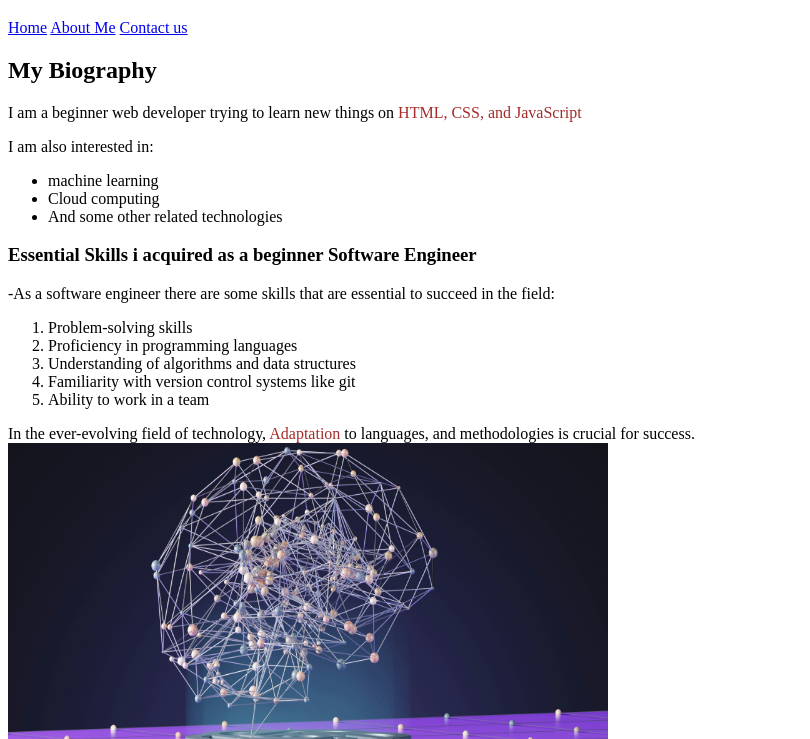
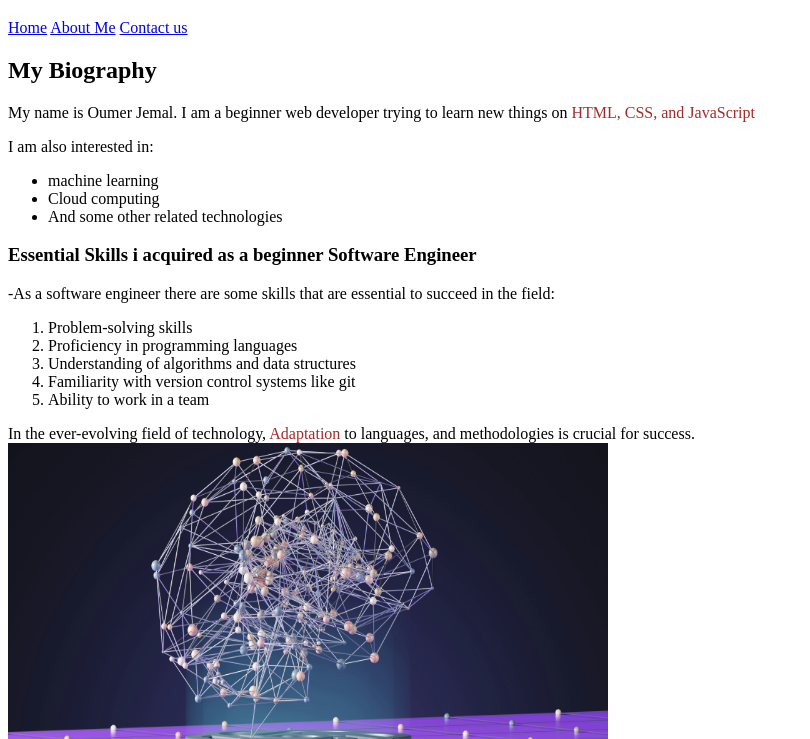
Before and after one commit to oumerjm/MyPortfolio, a plain HTML site: page index.html in a window 1280 px wide. Shown: the part 61-800 px from the top of the page, without its empty margins (0-810 px from the left). Drawn offline with Linux system fonts and the light colour scheme.

Commit message:
forgot my name

```diff
--- a/index.html
+++ b/index.html
@@ -18,7 +18,7 @@
         <div>
             <section>
                 <h2>My Biography</h2>
-                <p>I am a beginner web developer trying to learn new things on <span style="color: brown;">HTML, CSS, and JavaScript</span></p>
+                <p> My name is Oumer Jemal. I am a beginner web developer trying to learn new things on <span style="color: brown;">HTML, CSS, and JavaScript</span></p>
                 <p>I am also interested in:</p>
                 <ul>
                     <li>machine learning</li>
```
